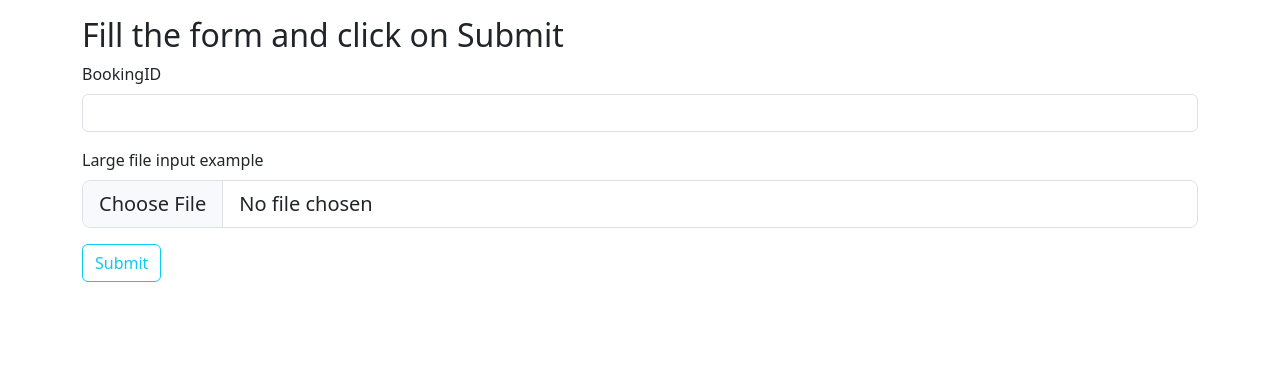
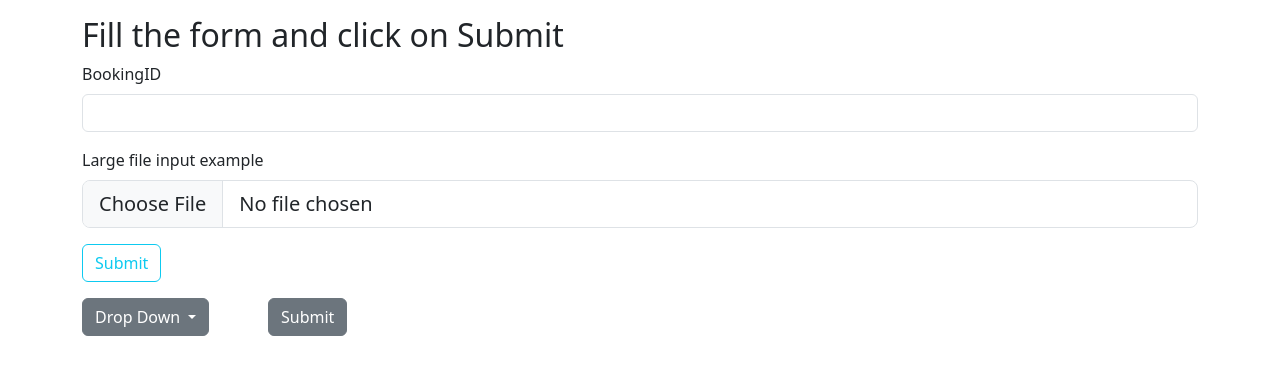
Before and after one commit to Abhigyan1112/Veriphi, a Flask app: page / in a window 1280 px wide. Shown: the top 375 px of the page. Run offline with Flask 3, Linux system fonts and the light colour scheme.

Commit message:
12 June 2025

```diff
--- a/Image_Scanning/scanner.py
+++ b/Image_Scanning/scanner.py
@@ -1,4 +1,4 @@
-from flask import Flask
+from flask import Flask, url_for
 import numpy as np
 from mongoengine import connect, Document, StringField, IntField
 from flask import redirect, render_template, request, jsonify
@@ -33,16 +33,18 @@ class Image(db.Model):
 
 @app.route("/")
 def main():
-    return render_template("index.html")
+    all_bookings = db.session.query(Image.booking_id).distinct().all()
+    booking_id=request.args.get('booking_id')
+    return render_template("index.html",all_bookings=all_bookings,dropdown_placeholder=booking_id or "Drop Down")
 
 @app.route("/image-processing",methods=['POST'])
 def image_processing():
     booking_id=request.form['bookingID']
     image=request.files['image'].read()
+
     try:
         if image is None:
             return jsonify({'error': 'Failed to load image with OpenCV. Check format.'}), 400
-
         detector = dlib.get_frontal_face_detector()
         predictor = dlib.shape_predictor("static/shape_predictor_68_face_landmarks.dat")
 
@@ -52,16 +54,12 @@ def image_processing():
 
         if len(face) == 0:
             return jsonify({
-                'file_name': image,
-                'status': 'Cannot detect any faces in the image'
+                'status': 'Cannot detect any faces in the image or the face is not frontal'
             }), 400
-
         if len(face) > 1:
             return jsonify({
-                'file_name': image,
                 'status': 'Multiple faces in the image'
             }), 400
-
         landmarks = predictor(rgb, face[0])
         points = [(landmarks.part(n).x, landmarks.part(n).y) for n in range(68)]
 
@@ -78,18 +76,21 @@ def image_processing():
 
         if symmetry_ratio > 1.5:
             return jsonify({
-                'file_name': image,
                 'status': 'The image is not frontal',
                 'symmetry_ratio': symmetry_ratio
             }), 400
-
         img=Image(booking_id=booking_id,image=image)
         db.session.add(img)
         db.session.commit()
-        return render_template('index.html')
+        return redirect(url_for('main'))
 
     except Exception as e:
         return jsonify({'error Exception': str(e)}), 500
+
+@app.route("/dropdown/<string:booking_id>",methods=['GET'])
+def dropdown(booking_id):
+    return redirect(url_for("main",booking_id=booking_id))
+
 
 # @app.route("/entry",methods=['GET','POST'])
 # def entry():
--- a/Image_Scanning/templates/index.html
+++ b/Image_Scanning/templates/index.html
@@ -11,7 +11,7 @@
     <div class="container mt-3">
         <h2>Fill the form and click on Submit</h2>
     </div>
-    <div class="container">
+    <div class="container mb-3">
         <form action="/image-processing" method="POST" enctype="multipart/form-data">
             <div class="mb-3">
                 <label for="bookingID" class="form-label">BookingID</label>
@@ -24,5 +24,26 @@
             <button type="submit" class="btn btn-outline-info">Submit</button>
         </form>
     </div>
+    <div class="container" style="display:flex; flex-direction:row">
+        <div class="dropdown" style="flex:1">
+          <button class="btn btn-secondary dropdown-toggle" type="button" data-bs-toggle="dropdown" aria-expanded="false">
+            {{dropdown_placeholder}}
+          </button>
+            {% if all_bookings|length == 0 %}
+                <p>No Records Present</p>
+            {% else %}
+                <ul class="dropdown-menu">
+                {% for booking_ID in all_bookings %}
+                    <li><a class="dropdown-item" href="/dropdown/{{booking_ID[0]}}">{{booking_ID[0]}}</a></li>
+                {% endfor %}
+                </ul>
+            {% endif %}
+        </div>
+        <div style="flex:5">
+            <button class="btn btn-secondary">
+                Submit
+            </button>
+        </div>
+    </div>
 </body>
 </html>
```
